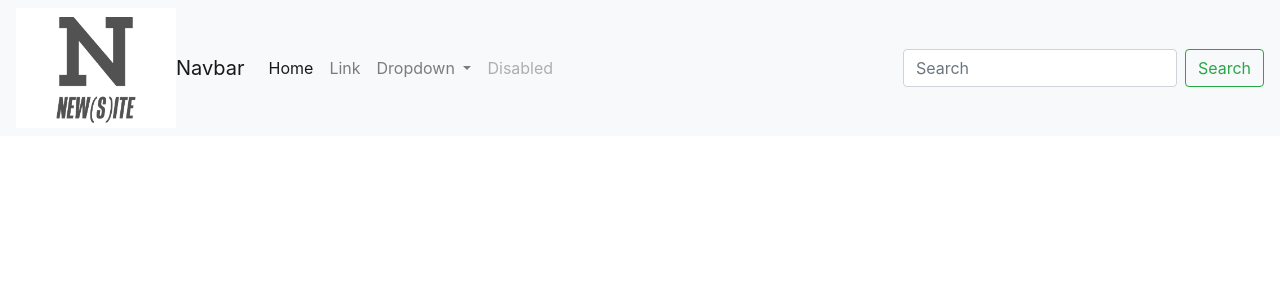
After one commit to OrBut93/News-Site, a Django app: template NewsSiteProj/templates/NewsSiteProj/base.html in a window 1280 px wide. The commit adds this page. Shown: the top 300 px of the page. Run offline with Django 3.2, Linux system fonts and the light colour scheme; the template is opened without the code that fills it, so the values that code supplies are empty; some libraries are stand-ins or nearby versions.

Commit message:
bootstrap

```diff
--- /dev/null
+++ b/NewsSiteProj/templates/NewsSiteProj/base.html
@@ -0,0 +1,67 @@
+{% load static %}
+<!doctype html>
+<html lang="en">
+  <head>
+    <!-- Required meta tags -->
+    <meta charset="utf-8">
+    <meta name="viewport" content="width=device-width, initial-scale=1, shrink-to-fit=no">
+
+    <!-- Bootstrap CSS -->
+    <link rel="stylesheet" href="https://stackpath.bootstrapcdn.com/bootstrap/4.5.0/css/bootstrap.min.css" integrity="sha384-9aIt2nRpC12Uk9gS9baDl411NQApFmC26EwAOH8WgZl5MYYxFfc+NcPb1dKGj7Sk" crossorigin="anonymous">
+     <link rel="stylesheet" href="{% static "NewsSiteProj/custom.css" %}">
+     <link rel="icon" type="image/png" href="{% static "NewsSiteProj/logo.png" %}">
+
+    <title>Hello, world!</title>
+  </head>
+
+  <body>
+  <nav class="navbar navbar-expand-lg navbar-light bg-light">
+  <img src="{{'NewsSiteProj/logo.png'}}" style="width: 10rem;">
+
+  <a class="navbar-brand" href="#">Navbar</a>
+  <button class="navbar-toggler" type="button" data-toggle="collapse" data-target="#navbarSupportedContent" aria-controls="navbarSupportedContent" aria-expanded="false" aria-label="Toggle navigation">
+    <span class="navbar-toggler-icon"></span>
+  </button>
+
+  <div class="collapse navbar-collapse" id="navbarSupportedContent">
+    <ul class="navbar-nav mr-auto">
+      <li class="nav-item active">
+        <a class="nav-link" href="#">Home <span class="sr-only">(current)</span></a>
+      </li>
+      <li class="nav-item">
+        <a class="nav-link" href="#">Link</a>
+      </li>
+      <li class="nav-item dropdown">
+        <a class="nav-link dropdown-toggle" href="#" id="navbarDropdown" role="button" data-toggle="dropdown" aria-haspopup="true" aria-expanded="false">
+          Dropdown
+        </a>
+        <div class="dropdown-menu" aria-labelledby="navbarDropdown">
+          <a class="dropdown-item" href="#">About</a>
+          <a class="dropdown-item" href="#">Another action</a>
+          <div class="dropdown-divider"></div>
+          <a class="dropdown-item" href="#">Something else here</a>
+        </div>
+      </li>
+      <li class="nav-item">
+        <a class="nav-link disabled" href="#" tabindex="-1" aria-disabled="true">Disabled</a>
+      </li>
+    </ul>
+    <form class="form-inline my-2 my-lg-0">
+      <input class="form-control mr-sm-2" type="search" placeholder="Search" aria-label="Search">
+      <button class="btn btn-outline-success my-2 my-sm-0" type="submit">Search</button>
+    </form>
+  </div>
+</nav>
+
+{% block content %}
+
+{% endblock %}
+
+
+    <!-- Optional JavaScript -->
+    <!-- jQuery first, then Popper.js, then Bootstrap JS -->
+    <script src="https://code.jquery.com/jquery-3.5.1.slim.min.js" integrity="sha384-DfXdz2htPH0lsSSs5nCTpuj/zy4C+OGpamoFVy38MVBnE+IbbVYUew+OrCXaRkfj" crossorigin="anonymous"></script>
+    <script src="https://cdn.jsdelivr.net/npm/popper.js@1.16.0/dist/umd/popper.min.js" integrity="sha384-Q6E9RHvbIyZFJoft+2mJbHaEWldlvI9IOYy5n3zV9zzTtmI3UksdQRVvoxMfooAo" crossorigin="anonymous"></script>
+    <script src="https://stackpath.bootstrapcdn.com/bootstrap/4.5.0/js/bootstrap.min.js" integrity="sha384-OgVRvuATP1z7JjHLkuOU7Xw704+h835Lr+6QL9UvYjZE3Ipu6Tp75j7Bh/kR0JKI" crossorigin="anonymous"></script>
+  </body>
+</html>
```
Also changed, not shown: NewsSiteProj/templates/NewsSiteProj/detail.html (+7 -9 lines), NewsSiteProj/templates/NewsSiteProj/home.html (+33 -16 lines), NewsSiteProj/static/NewsSiteProj/custom.css (added), NewsSiteProj/static/NewsSiteProj/logo.png (added).
